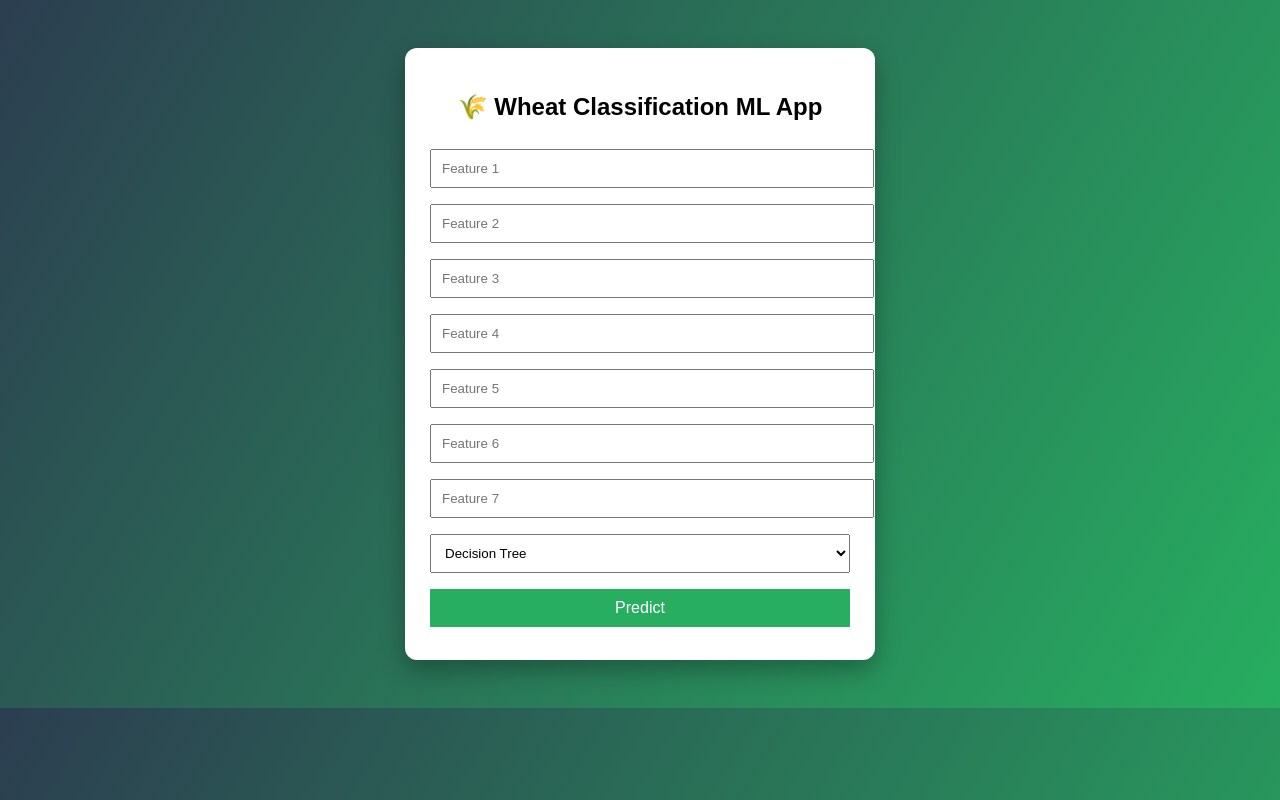
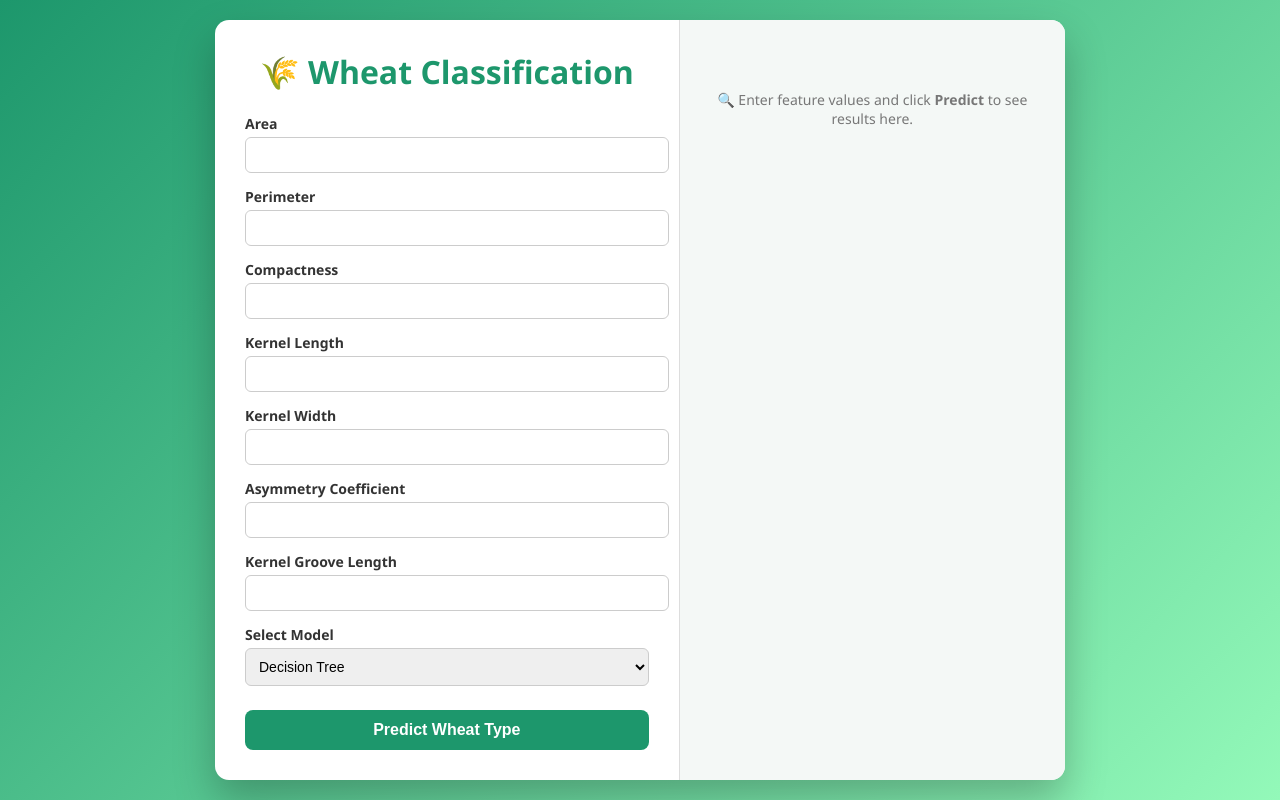
Before and after one commit to yash01fatale/wheat-ml-app, a Flask app: page / in a window 1280 px wide. Run offline with Flask 3, Linux system fonts and the light colour scheme; parts of the project's set-up code (start-up, migrations or seed data) failed here and were passed over.

Commit message:
Fixed Jinja error, improved input handling, production charts

```diff
--- a/templates/index.html
+++ b/templates/index.html
@@ -1,72 +1,220 @@
 <!DOCTYPE html>
-<html>
+<html lang="en">
 <head>
-    <title>Wheat ML Predictor</title>
+    <meta charset="UTF-8">
+    <title>Wheat Classification ML App</title>
+
     <style>
         body {
-            background: linear-gradient(120deg, #2c3e50, #27ae60);
-            font-family: Arial;
-            padding: 40px;
+            margin: 0;
+            padding: 0;
+            font-family: "Segoe UI", Arial, sans-serif;
+            background: linear-gradient(135deg, #1d976c, #93f9b9);
+            min-height: 100vh;
+            display: flex;
+            align-items: center;
+            justify-content: center;
+        }
+
+        .container {
+            background: #ffffff;
+            width: 850px;
+            max-width: 95%;
+            border-radius: 14px;
+            box-shadow: 0 20px 40px rgba(0,0,0,0.25);
+            display: grid;
+            grid-template-columns: 1.2fr 1fr;
+            overflow: hidden;
+        }
+
+        /* LEFT SIDE (FORM) */
+        .form-section {
+            padding: 30px;
+        }
+
+        h1 {
+            margin-top: 0;
+            text-align: center;
+            color: #1d976c;
+        }
+
+        .field {
+            margin-bottom: 14px;
+        }
+
+        label {
+            display: block;
+            font-size: 14px;
+            margin-bottom: 4px;
+            font-weight: 600;
+            color: #333;
+        }
+
+        input, select {
+            width: 100%;
+            padding: 9px;
+            border-radius: 6px;
+            border: 1px solid #ccc;
+            font-size: 14px;
+        }
+
+        input:focus, select:focus {
+            outline: none;
+            border-color: #1d976c;
+        }
+
+        button {
+            width: 100%;
+            margin-top: 10px;
+            padding: 11px;
+            font-size: 16px;
+            font-weight: bold;
+            background: #1d976c;
             color: white;
-        }
-        .card {
-            background: #ffffff;
-            color: black;
-            padding: 25px;
-            width: 420px;
-            margin: auto;
-            border-radius: 12px;
-            box-shadow: 0 10px 25px rgba(0,0,0,0.3);
-        }
-        input, select, button {
-            width: 100%;
-            padding: 10px;
-            margin: 8px 0;
-        }
-        button {
-            background: #27ae60;
-            color: white;
-            font-size: 16px;
             border: none;
+            border-radius: 8px;
             cursor: pointer;
         }
-        h2 {
+
+        button:hover {
+            background: #157a56;
+        }
+
+        /* RIGHT SIDE (OUTPUT) */
+        .output-section {
+            background: #f4f8f6;
+            padding: 30px;
+            border-left: 1px solid #ddd;
+        }
+
+        .output-box {
+            background: white;
+            padding: 18px;
+            border-radius: 10px;
+            margin-bottom: 15px;
+            box-shadow: 0 4px 10px rgba(0,0,0,0.08);
+        }
+
+        .output-box h3 {
+            margin-top: 0;
+            color: #1d976c;
+        }
+
+        .placeholder {
             text-align: center;
+            color: #777;
+            font-size: 14px;
+            margin-top: 40px;
         }
-        .result {
-            margin-top: 15px;
-            padding: 10px;
-            background: #ecf0f1;
-            border-radius: 6px;
+
+        /* Simple bars (visual hint) */
+        .bar {
+            height: 10px;
+            background: #ddd;
+            border-radius: 10px;
+            overflow: hidden;
+            margin-top: 6px;
+        }
+
+        .bar span {
+            display: block;
+            height: 100%;
+            background: #1d976c;
         }
     </style>
 </head>
+
 <body>
 
-<div class="card">
-    <h2>🌾 Wheat Classification ML App</h2>
+<div class="container">
+
+    <!-- INPUT FORM -->
+    <div class="form-section">
+        <h1>🌾 Wheat Classification</h1>
 
         <form method="POST">
-        {% for i in range(1,8) %}
-        <input type="number" step="any" name="f{{i}}" placeholder="Feature {{i}}" required>
-        {% endfor %}
 
+            <div class="field">
+                <label>Area</label>
+                <input type="number" step="any" name="f1" required>
+            </div>
+
+            <div class="field">
+                <label>Perimeter</label>
+                <input type="number" step="any" name="f2" required>
+            </div>
+
+            <div class="field">
+                <label>Compactness</label>
+                <input type="number" step="any" name="f3" required>
+            </div>
+
+            <div class="field">
+                <label>Kernel Length</label>
+                <input type="number" step="any" name="f4" required>
+            </div>
+
+            <div class="field">
+                <label>Kernel Width</label>
+                <input type="number" step="any" name="f5" required>
+            </div>
+
+            <div class="field">
+                <label>Asymmetry Coefficient</label>
+                <input type="number" step="any" name="f6" required>
+            </div>
+
+            <div class="field">
+                <label>Kernel Groove Length</label>
+                <input type="number" step="any" name="f7" required>
+            </div>
+
+            <div class="field">
+                <label>Select Model</label>
                 <select name="model">
                     <option>Decision Tree</option>
                     <option>Random Forest</option>
                     <option>Logistic Regression</option>
                 </select>
+            </div>
 
-        <button type="submit">Predict</button>
+            <button type="submit">Predict Wheat Type</button>
         </form>
+    </div>
+
+    <!-- OUTPUT -->
+    <div class="output-section">
 
         {% if prediction %}
-    <div class="result">
-        <p><strong>Model:</strong> {{ model_name }}</p>
-        <p><strong>Prediction:</strong> {{ prediction }}</p>
-        <p><strong>Accuracy:</strong> {{ accuracy }}%</p>
+        <div class="output-box">
+            <h3>Prediction Result</h3>
+            <p><strong>Model Used:</strong> {{ model_name }}</p>
+            <p><strong>Predicted Class:</strong> {{ prediction }}</p>
+            <p><strong>Model Accuracy:</strong> {{ accuracy }}%</p>
+
+            <div class="bar">
+                <span style="width: {{ accuracy }}%;"></span>
+            </div>
+        </div>
+
+        <div class="output-box">
+            <h3>Visualization (Conceptual)</h3>
+            <p>
+                This model analyzes geometric features of wheat kernels such as
+                area, perimeter, and compactness to classify wheat types.
+            </p>
+            <p style="font-size:13px;color:#555;">
+            </p>
+        </div>
+
+        {% else %}
+        <div class="placeholder">
+            🔍 Enter feature values and click <b>Predict</b> to see results here.
         </div>
         {% endif %}
+
+    </div>
+
 </div>
 
 </body>
```
Lines whose indentation alone changed are shown as unchanged.
